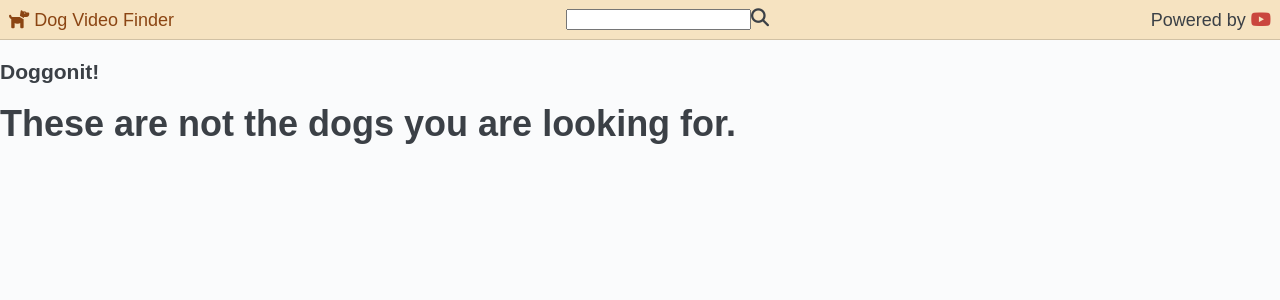
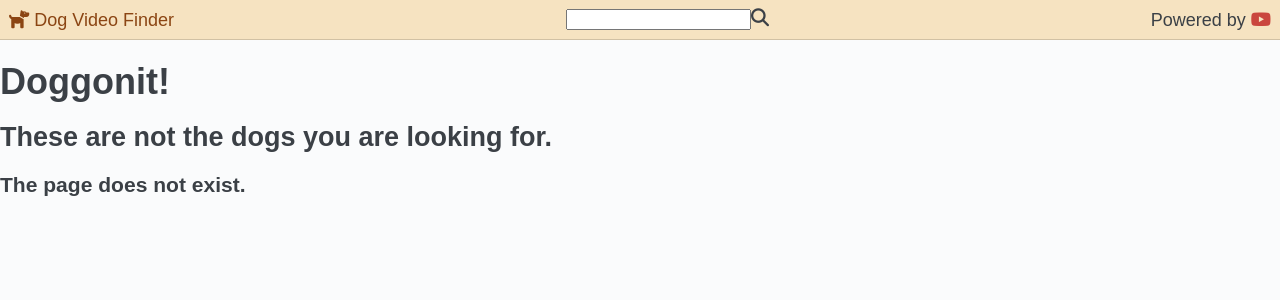
Before and after one commit to clgrogan/YoutubeDogVideoSearch, a React (Create React App) app: page /1 in a window 1280 px wide. Shown: the top 300 px of the page. Built offline with nearby package versions, Linux system fonts and the light colour scheme.

Commit message:
Minor change to VideoPage, ReadMe, and NotFound.

```diff
--- a/src/pages/NotFound.jsx
+++ b/src/pages/NotFound.jsx
@@ -4,8 +4,9 @@ const NotFound = () => {
   return (
     <>
       <main>
-        <h3>Doggonit!</h3>
-        <h1>These are not the dogs you are looking for.</h1>
+        <h1>Doggonit!</h1>
+        <h2>These are not the dogs you are looking for.</h2>
+        <h3>The page does not exist.</h3>
       </main>
     </>
   )
--- a/src/pages/VideoPage.jsx
+++ b/src/pages/VideoPage.jsx
@@ -1,13 +1,9 @@
 import React, { useState, useEffect } from 'react'
-import axios from 'axios'
 
 const VideoPage = props => {
   const [youtubeUrl, setYoutubeUrl] = useState(
     'https://www.youtube.com/embed/' + props.match.params.videoId
   )
-  console.log(props.match.params)
-  console.log(props.location.state)
-
   return (
     <>
       <main className="videoPageMain">
@@ -18,7 +14,7 @@ const VideoPage = props => {
                 src={youtubeUrl}
                 frameBorder="0"
                 className="playVideoFrame"
-                title="Dog Video"
+                title={props.location.state.title}
                 allowFullScreen
               ></iframe>
             </section>
```
Also changed, not shown: 1 other file (tests, documents, lock files or other folders).
